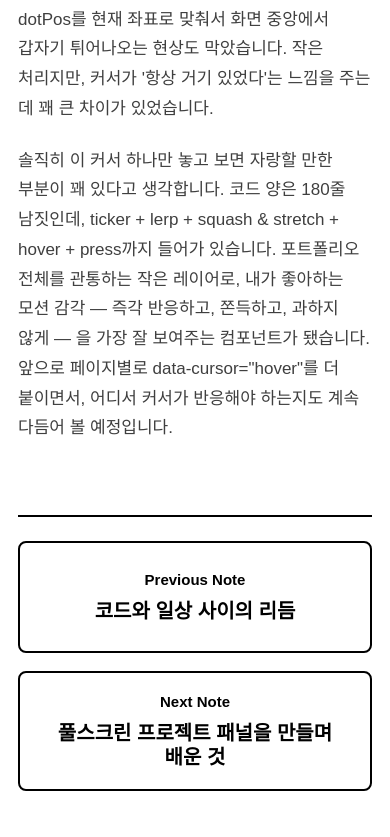
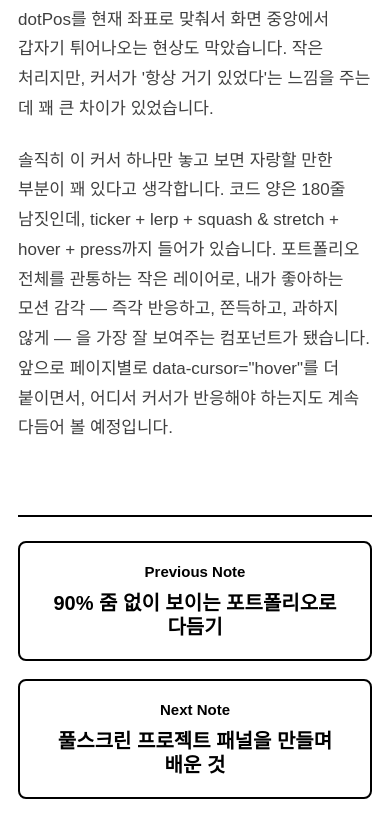
Before and after one commit to apkool12/eunsik-portfolio, a Next.js app: page /blog/custom-cursor-follower in a window 390 px wide. Shown: the part 4340-5177 px from the top of the page. Built offline with nearby package versions, Linux system fonts and the light colour scheme; no server answers; a web font is replaced by a local one.

Commit message:
Add responsive refinement blog post

```diff
--- a/src/constants/blog.ts
+++ b/src/constants/blog.ts
@@ -35,6 +35,73 @@ export function isBlogCodeBlock(
 }
 
 export const BLOG_POSTS: BlogPost[] = [
+  {
+    slug: "responsive-portfolio-refinement",
+    number: "06",
+    title: "90% 줌 없이 보이는 포트폴리오로 다듬기",
+    excerpt:
+      "해상도마다 달라지던 비율 문제를 잡고, 모바일 대응과 블로그 탭, About 점 네비게이션을 추가하며 배운 점을 정리했습니다.",
+    date: "2026.06.03.",
+    tags: ["Responsive", "Optimization", "Portfolio"],
+    category: "dev",
+    tone: "blue",
+    mark: "RS",
+    readTime: "4 min read",
+    lead:
+      "내 모니터에서는 괜찮아 보이던 화면이 다른 사람에게는 90% 줌을 해야 맞는다는 피드백을 받았습니다. 이번 수정은 그 차이를 줄이는 작업이었습니다.",
+    sections: [
+      {
+        heading: "고정 90%에서 반응형 스케일로",
+        body: [
+          "가장 먼저 본 것은 전체 페이지를 감싸던 PageScaleWrapper였습니다. 기존에는 콘텐츠 전체에 zoom: 0.9가 고정으로 들어가 있었고, 이 덕분에 내 화면에서는 안정적으로 보였지만 다른 해상도에서는 기준이 흐려질 수 있었습니다.",
+          "이번에는 고정 줌을 없애고 --global-scale을 화면 폭과 화면 높이에 따라 계산하도록 바꿨습니다. 1600px 폭과 헤더를 뺀 812px 높이를 기준으로, 화면이 작을 때만 0.84에서 1 사이로 부드럽게 조정되게 했습니다. 모바일에서는 스케일을 1로 돌려 실제 반응형 레이아웃이 그대로 작동하게 했습니다.",
+          "이 변화는 단순한 숫자 수정처럼 보이지만 꽤 중요했습니다. 포트폴리오처럼 큰 타이포그래피와 패널형 화면이 많은 사이트에서는 전체 줌이 임시 해결책이 될 수 있지만, 결국 각 컴포넌트가 자기 자리에서 반응해야 더 안정적입니다.",
+          {
+            type: "code",
+            language: "css",
+            caption: "해상도 기준 전역 스케일",
+            code: `:root {
+  --global-scale: clamp(
+    0.84,
+    min(calc(100vw / 1600), calc((100svh - var(--header-height)) / 812)),
+    1
+  );
+}
+
+@media (max-width: 640px) {
+  :root {
+    --global-scale: 1;
+  }
+}`,
+          },
+        ],
+      },
+      {
+        heading: "스크롤 신호와 블로그 구조",
+        body: [
+          "About 페이지에서는 첫 화면만 보면 아래로 더 내려갈 수 있는지 알기 어렵다는 피드백이 있었습니다. 그래서 기존 Projects의 점 네비게이션과 같은 언어로 About에도 점을 추가했습니다. 디자인 시스템을 새로 만들기보다 이미 사이트 안에 있는 신호를 재사용한 결정이었습니다.",
+          "블로그에는 All, Dev Notes, Daily 탭을 추가했습니다. 개발 회고를 담는 공간이면서도 개인 블로그처럼 일상 기록을 남길 수 있으면 좋겠다는 피드백을 받아들인 변화입니다. Dev Notes는 구현과 회고 중심, Daily는 생활과 생각을 남기는 공간으로 나누었습니다.",
+          "블로그 상세의 Index도 다시 정리했습니다. 이전에는 GSAP으로 왼쪽 인덱스 위치를 계산해 따라오게 했지만, 해상도마다 안정적으로 보이려면 CSS sticky가 더 믿을 만했습니다. 그래서 sticky를 기본으로 두고 현재 섹션 활성화 로직만 유지했습니다. 화려한 계산보다 단순한 레이아웃 규칙이 더 좋은 선택이 되는 순간이었습니다.",
+        ],
+      },
+      {
+        heading: "프로젝트 화면을 낮은 높이에 맞추기",
+        body: [
+          "Projects 페이지는 큰 제목, 큰 이미지, 오른쪽 설명이 한 화면에 같이 들어와야 하는 페이지입니다. 그래서 세로가 낮은 노트북 화면에서 가장 먼저 답답해질 수 있었습니다. 이번에는 title padding, preview 높이, meta 간격을 svh 기준으로 줄여 낮은 화면에서도 같은 비율감이 유지되도록 조정했습니다.",
+          "특히 vh 대신 svh를 사용한 것이 중요했습니다. 모바일 브라우저나 작은 화면에서는 주소창과 실제 보이는 영역 차이 때문에 vh가 생각보다 불안정할 수 있습니다. svh를 쓰면 현재 보이는 작은 viewport에 더 가깝게 맞출 수 있어 패널형 화면에 안정적입니다.",
+          "모바일에서는 강제 패널 전환보다 자연 스크롤이 더 편했습니다. 그래서 PanelPager는 900px 이하에서 일반 스크롤로 전환하고, Projects는 하단 점 네비게이션으로 프로젝트를 넘길 수 있게 했습니다. 데스크톱의 전시형 경험과 모바일의 읽기 쉬운 흐름을 분리한 셈입니다.",
+        ],
+      },
+      {
+        heading: "이번 작업에서 남긴 기준",
+        body: [
+          "이번 피드백은 포트폴리오가 단순히 예쁜 화면에서 끝나면 안 된다는 걸 다시 알려줬습니다. 좋은 UI는 내 화면에서만 좋아 보이는 것이 아니라, 다른 사람의 노트북과 모바일에서도 의도가 유지되어야 합니다.",
+          "앞으로는 새 섹션을 만들 때 1440px 데스크톱, 1366px 노트북, 390px 모바일을 기본 확인 기준으로 두려고 합니다. 큰 타이포그래피는 clamp로 제한하고, 화면 높이에 민감한 패널은 svh 기준으로 먼저 계산하고, 모바일에서는 스케일이 아니라 실제 레이아웃으로 해결하는 방향을 유지하고 싶습니다.",
+          "아직 더 다듬을 부분은 많지만, 이번 수정으로 사이트가 조금 더 남의 화면을 배려하는 쪽으로 가까워졌다고 느꼈습니다. 나에게만 맞는 포트폴리오가 아니라, 보는 사람의 환경에서도 같은 인상으로 도착하는 포트폴리오를 계속 만들고 싶습니다.",
+        ],
+      },
+    ],
+  },
   {
     slug: "custom-cursor-follower",
     number: "04",
```
